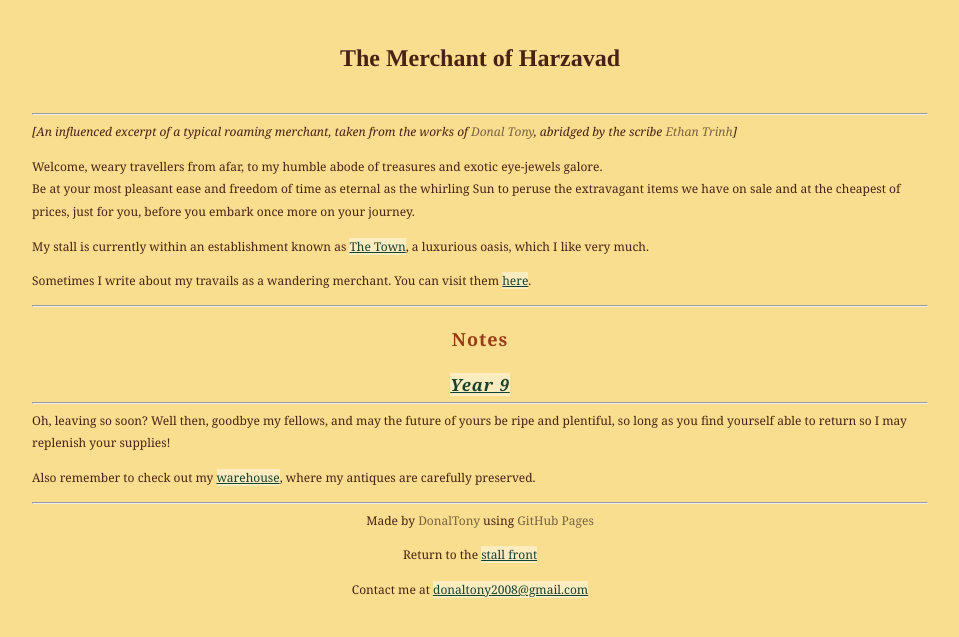
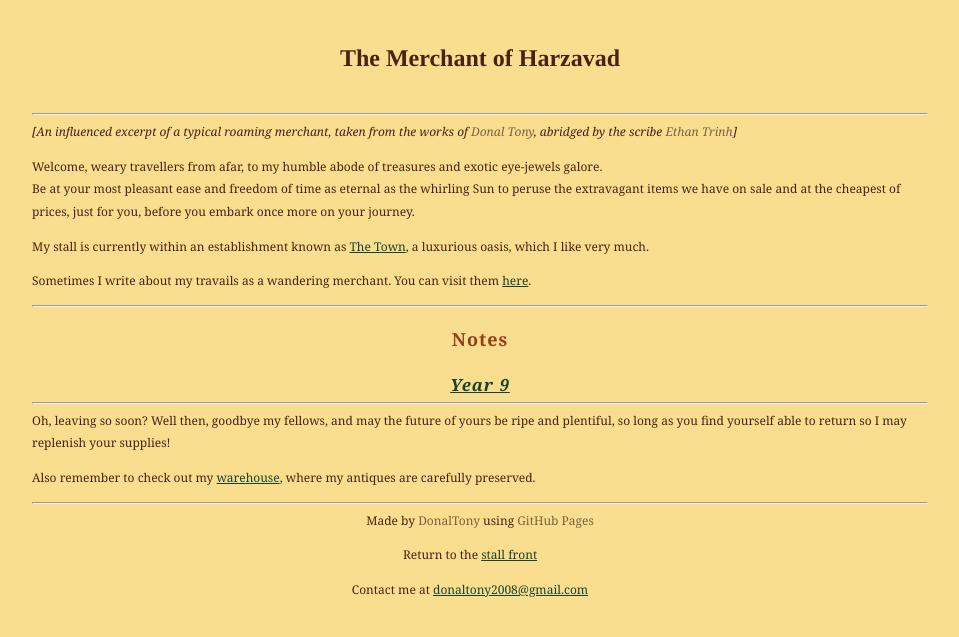
Before and after one commit to dvaraka/the-merchant, a Jekyll site: the page built from index.md, in a window 1280 px wide. Shown: the top 637 px of the page, without its empty margins (160-1119 px from the left). Built offline with Jekyll 4.4.1, drawn with Linux system fonts in a browser that asks for light colours; our own code applies the rules of GitHub Pages for plain Markdown files.

Commit message:
Update main.css

```diff
--- a/assets/css/main.css
+++ b/assets/css/main.css
@@ -44,7 +44,6 @@ h4 {
 
 a {
 	color: #16412c;
-	background-color: #fcecc0;
 }
 
 a:hover {
```
